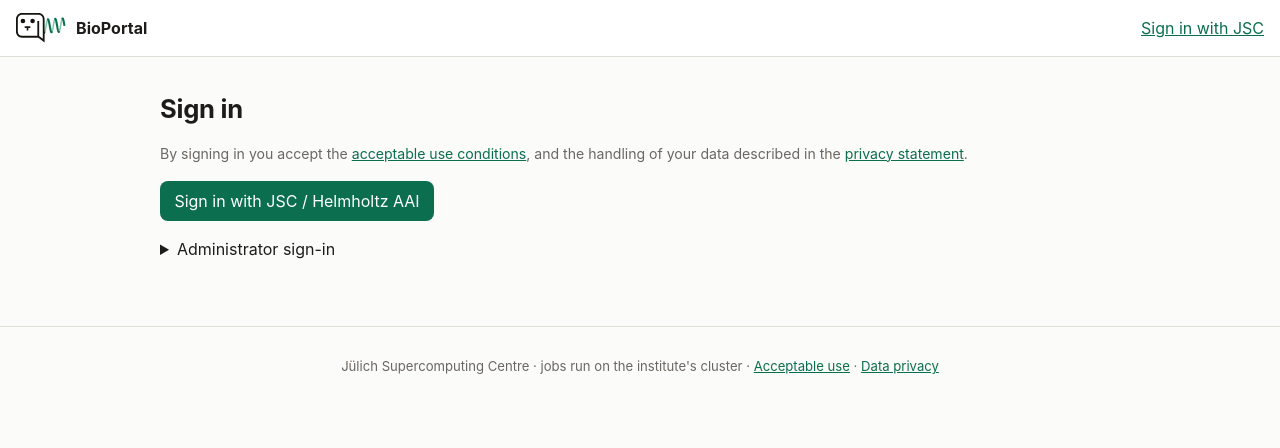
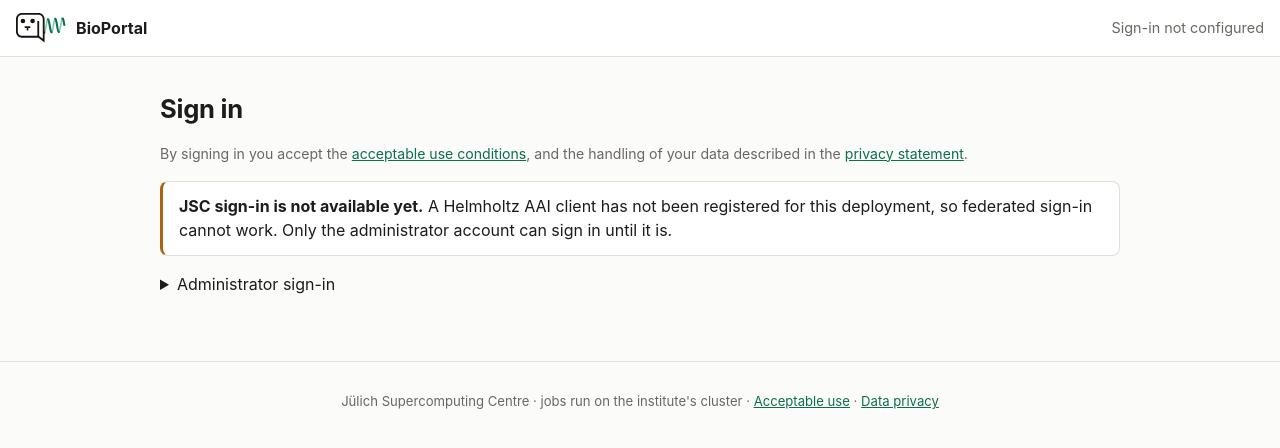
Before and after one commit to surak/bioportal, a Django app: page /login/ in a window 1280 px wide. Shown: the top 448 px of the page. Run offline with Django 5.2, Linux system fonts and the light colour scheme.

Commit message:
Do not offer a sign-in that cannot work
The deployment has no registered Helmholtz AAI client, so
/oidc/authenticate/ builds an authorize URL with an empty client_id and the
provider answers "Missing client_id parameter". The header, the home-page gate
and the login page all linked there anyway, so every visitor's first click was
an OAuth error that looked like their own mistake.

OIDC_AVAILABLE is now true only when both the client id and the secret are set,
and a context processor exposes it. While it is false the header says "Sign-in
not configured", the gate says submissions are not open yet instead of asking
for a sign-in that cannot happen, and the login page explains that only the
administrator account can sign in. Registration is an AAI administrator's job,
so this state is the ordinary one and the UI now tells the truth about it.

```diff
--- /dev/null
+++ b/jobs/context_processors.py
@@ -0,0 +1,17 @@
+"""Template-wide facts about how a visitor can sign in.
+
+Every template that offers "Sign in with JSC" needs to know whether federated
+sign-in is registered yet. Without a client, Helmholtz AAI rejects the
+authorize request with "Missing client_id parameter", so the link has to be
+absent rather than dead.
+"""
+
+from __future__ import annotations
+
+from django.conf import settings
+
+
+def auth_capabilities(request) -> dict:
+    return {
+        "oidc_available": bool(getattr(settings, "OIDC_AVAILABLE", False)),
+    }
--- a/templates/base.html
+++ b/templates/base.html
@@ -26,7 +26,11 @@
         {% csrf_token %}<button class="linkish" type="submit">Sign out</button>
       </form>
     {% else %}
-      <a href="{% url 'oidc_authentication_init' %}">Sign in with JSC</a>
+      {% if oidc_available %}
+        <a href="{% url 'oidc_authentication_init' %}">Sign in with JSC</a>
+      {% else %}
+        <span class="who">Sign-in not configured</span>
+      {% endif %}
     {% endif %}
   </nav>
 </header>
--- a/templates/registration/login.html
+++ b/templates/registration/login.html
@@ -8,7 +8,16 @@
   handling of your data described in the
   <a href="{% url 'jobs:privacy' %}">privacy statement</a>.
 </p>
+{% if oidc_available %}
 <p><a class="button" href="{% url 'oidc_authentication_init' %}">Sign in with JSC / Helmholtz AAI</a></p>
+{% else %}
+<p class="notice warn">
+  <strong>JSC sign-in is not available yet.</strong>
+  A Helmholtz AAI client has not been registered for this deployment, so
+  federated sign-in cannot work. Only the administrator account can sign in
+  until it is.
+</p>
+{% endif %}
 <details class="localauth">
   <summary>Administrator sign-in</summary>
   <form method="post">
```
Also changed, not shown: bioportal/settings.py (+10 -0 lines), jobs/tests.py (+47 -8 lines), templates/jobs/index.html (+9 -0 lines).
